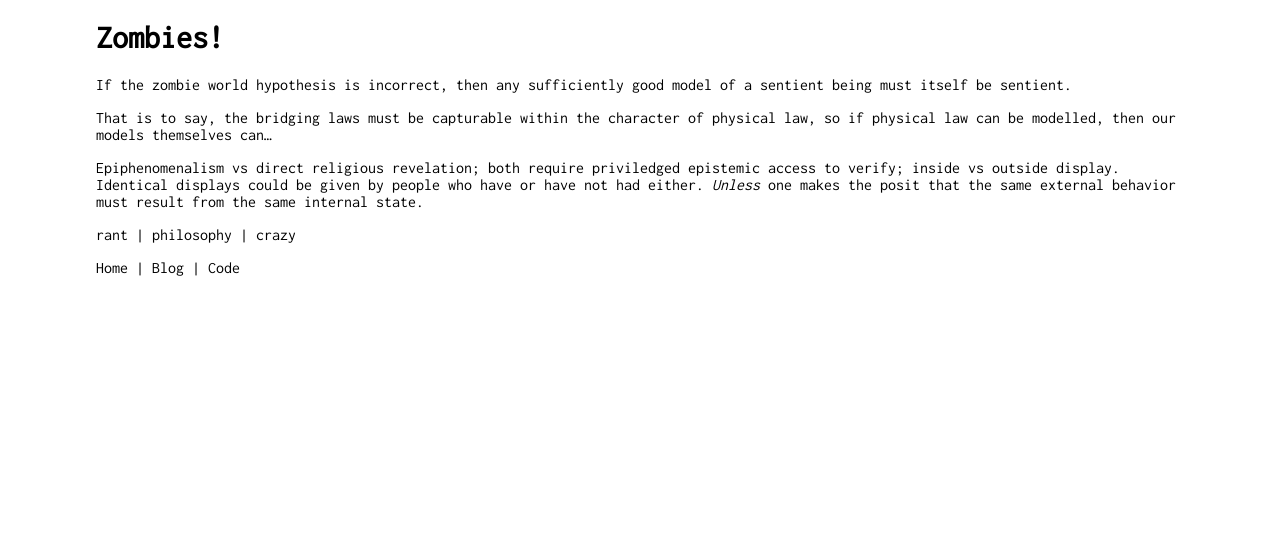
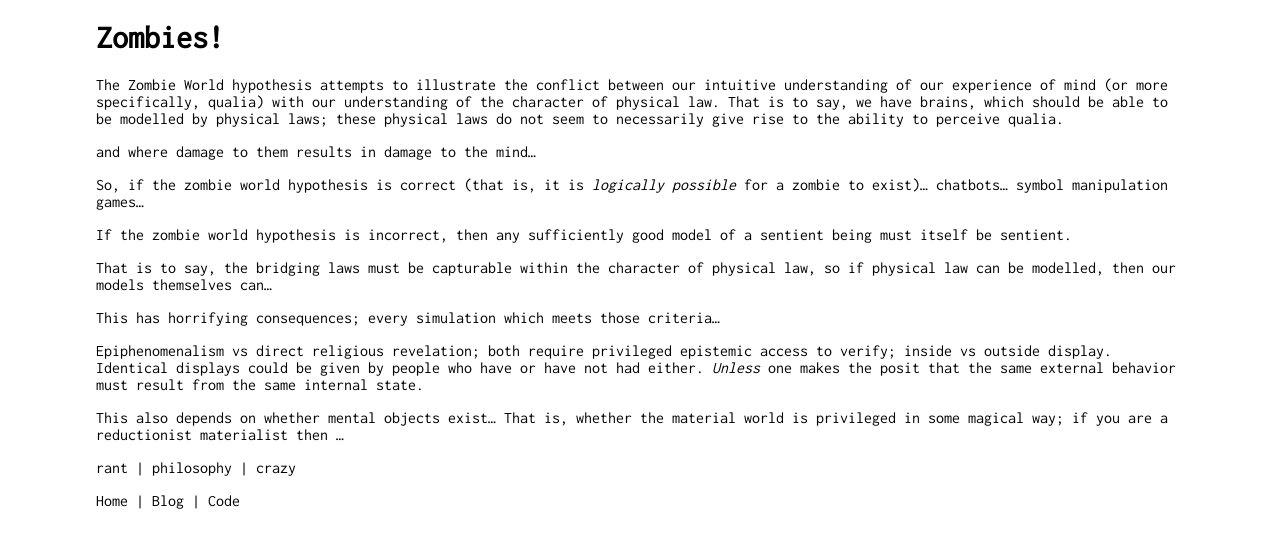
Before and after one commit to flaviusb/flaviusb.github.com, a Jekyll site: the page built from _posts/2010-09-11-zombies.md, in a window 1280 px wide. Shown: the top 548 px of the page. Built offline with Jekyll 4.4.1, drawn with Linux system fonts in a browser that asks for light colours; Markdown is read by kramdown in place of the engine named in the settings.

Commit message:
Add more rambling to Zombies\!

```diff
--- a/_posts/2010-09-11-zombies.md
+++ b/_posts/2010-09-11-zombies.md
@@ -7,8 +7,19 @@ tags:
 - crazy
 ---
 
+The Zombie World hypothesis attempts to illustrate the conflict between our intuitive understanding of our experience of mind (or more specifically, qualia) with our understanding of the character of physical law. That is to say, we have brains, which should be able to be modelled by physical laws; these physical laws do not seem to necessarily give rise to the ability to perceive qualia.
+
+ and where damage to them results in damage to the mind...
+
+So, if the zombie world hypothesis is correct (that is, it is *logically possible* for a zombie to exist)... chatbots... symbol manipulation games...
+
 If the zombie world hypothesis is incorrect, then any sufficiently good model of a sentient being must itself be sentient.
 
 That is to say, the bridging laws must be capturable within the character of physical law, so if physical law can be modelled, then our models themselves can...
 
-Epiphenomenalism vs direct religious revelation; both require priviledged epistemic access to verify; inside vs outside display. Identical displays could be given by people who have or have not had either. _Unless_ one makes the posit that the same external behavior must result from the same internal state.
+This has horrifying consequences; every simulation which meets those criteria...
+
+Epiphenomenalism vs direct religious revelation; both require privileged epistemic access to verify; inside vs outside display. Identical displays could be given by people who have or have not had either. _Unless_ one makes the posit that the same external behavior must result from the same internal state.
+
+This also depends on whether mental objects exist...
+That is, whether the material world is privileged in some magical way; if you are a reductionist materialist then ...
```
